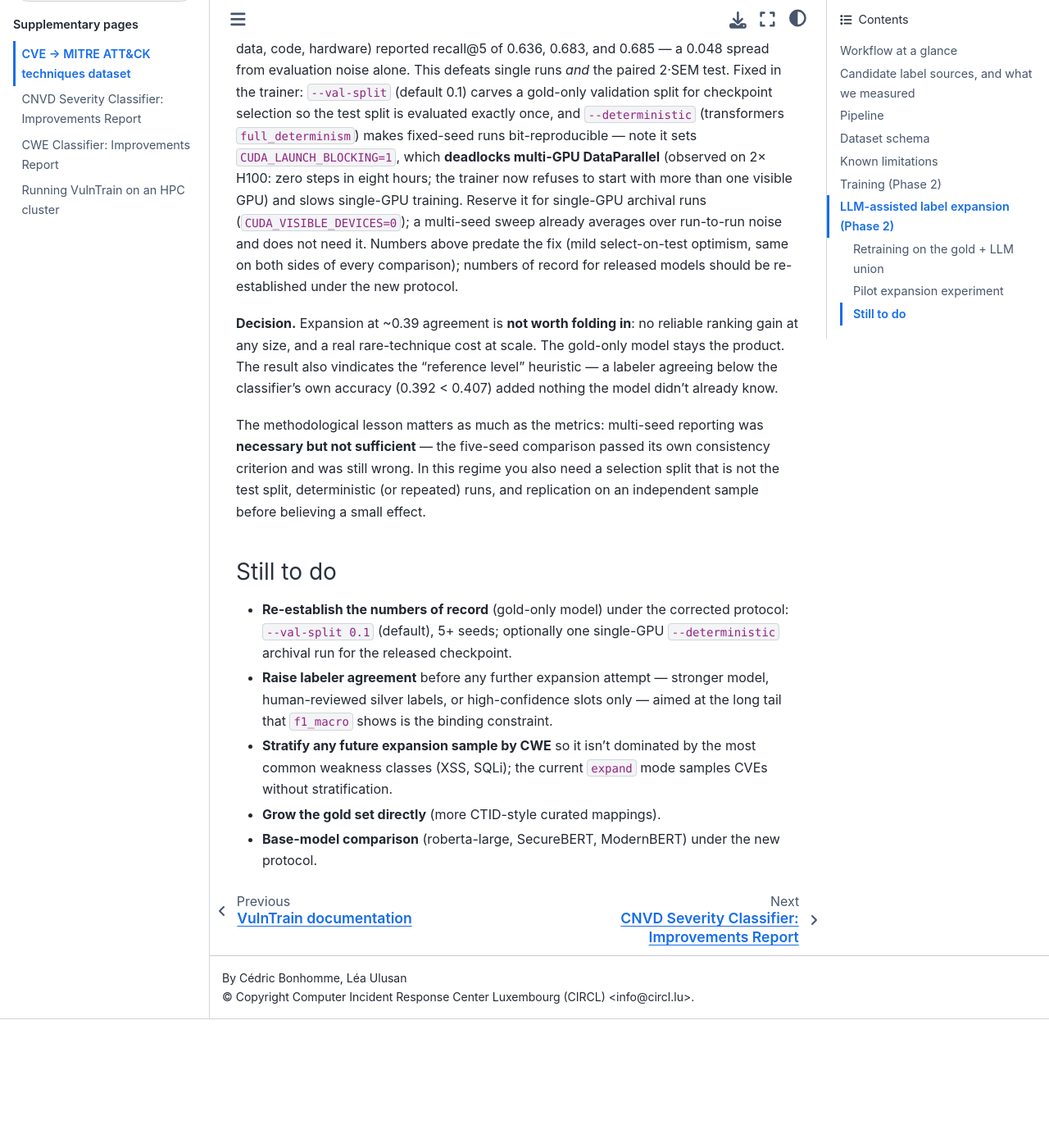
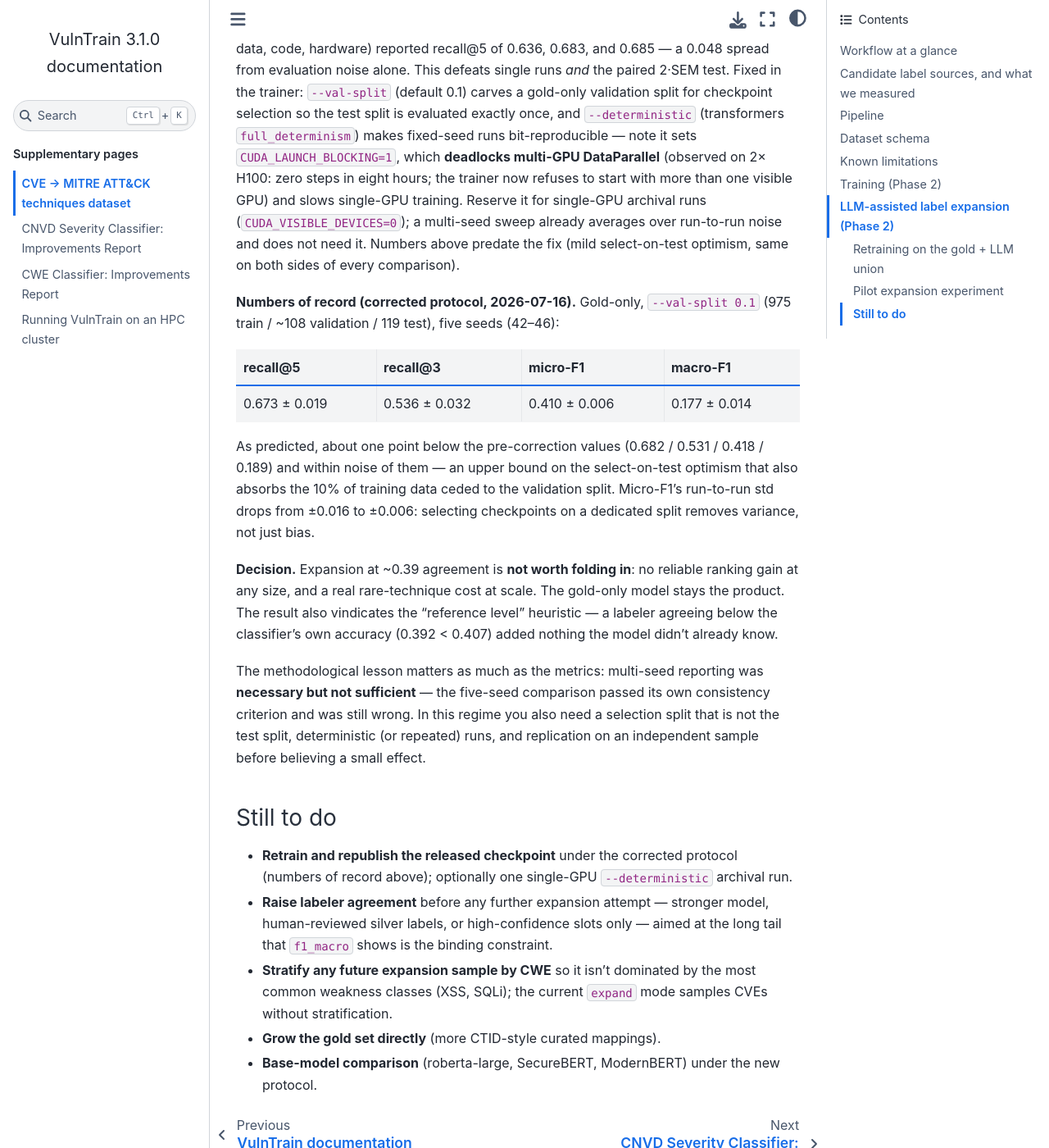
Before and after one commit to vulnerability-lookup/VulnTrain, a Sphinx documentation site: the page built from docs/attack-techniques-dataset.md, in a window 1280 px wide and 1400 px high, scrolled down 13684 px. Shown: the whole window at 82% size. Built offline with Sphinx 7.4.7 and the Sphinx Book theme 1.1.4, drawn with Linux system fonts in a browser that asks for light colours; before the commit the page ends 14927 px from its top, so only the background shows below that.

Commit message:
chg: [doc] Record the corrected-protocol numbers of record for the gold-only model
Five seeds, --val-split 0.1: recall@5 0.673+-0.019, recall@3 0.536+-0.032,
micro-F1 0.410+-0.006, macro-F1 0.177+-0.014 — about one point below the
pre-correction values and within noise, with micro-F1 variance cut by
selecting checkpoints on a dedicated validation split.

```diff
--- a/docs/attack-techniques-dataset.md
+++ b/docs/attack-techniques-dataset.md
@@ -543,8 +543,21 @@
 (`CUDA_VISIBLE_DEVICES=0`); a multi-seed sweep already averages over
 run-to-run noise and does not need it.
 Numbers above predate the fix (mild
-select-on-test optimism, same on both sides of every comparison); numbers of
-record for released models should be re-established under the new protocol.
+select-on-test optimism, same on both sides of every comparison).
+
+**Numbers of record (corrected protocol, 2026-07-16).** Gold-only,
+`--val-split 0.1` (975 train / ~108 validation / 119 test), five seeds
+(42–46):
+
+| recall@5 | recall@3 | micro-F1 | macro-F1 |
+|---|---|---|---|
+| 0.673 ± 0.019 | 0.536 ± 0.032 | 0.410 ± 0.006 | 0.177 ± 0.014 |
+
+As predicted, about one point below the pre-correction values (0.682 /
+0.531 / 0.418 / 0.189) and within noise of them — an upper bound on the
+select-on-test optimism that also absorbs the 10% of training data ceded to
+the validation split. Micro-F1's run-to-run std drops from ±0.016 to ±0.006:
+selecting checkpoints on a dedicated split removes variance, not just bias.
 
 **Decision.** Expansion at ~0.39 agreement is **not worth folding in**: no
 reliable ranking gain at any size, and a real rare-technique cost at scale.
@@ -560,9 +573,9 @@
 
 ### Still to do
 
-- **Re-establish the numbers of record** (gold-only model) under the corrected
-  protocol: `--val-split 0.1` (default), 5+ seeds; optionally one single-GPU
-  `--deterministic` archival run for the released checkpoint.
+- **Retrain and republish the released checkpoint** under the corrected
+  protocol (numbers of record above); optionally one single-GPU
+  `--deterministic` archival run.
 - **Raise labeler agreement** before any further expansion attempt — stronger
   model, human-reviewed silver labels, or high-confidence slots only — aimed at
   the long tail that `f1_macro` shows is the binding constraint.
```
